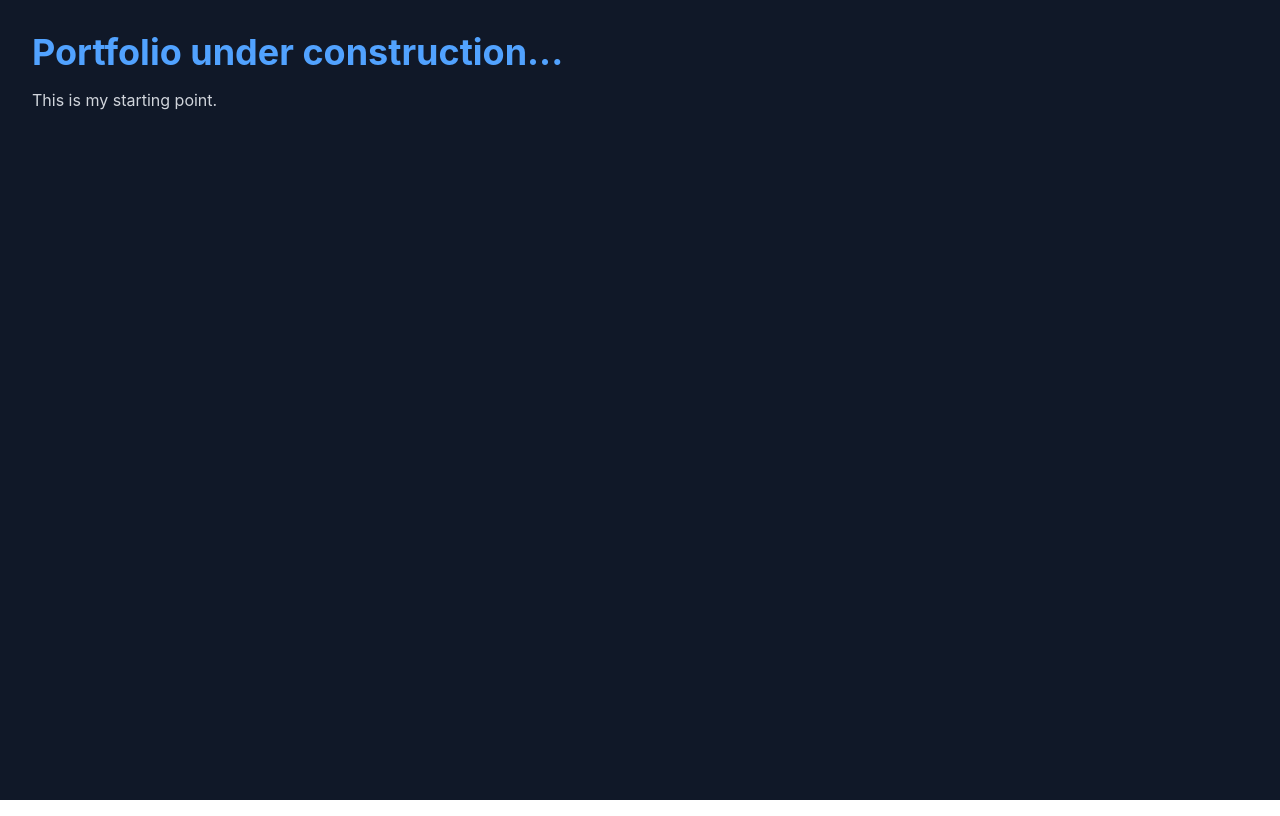
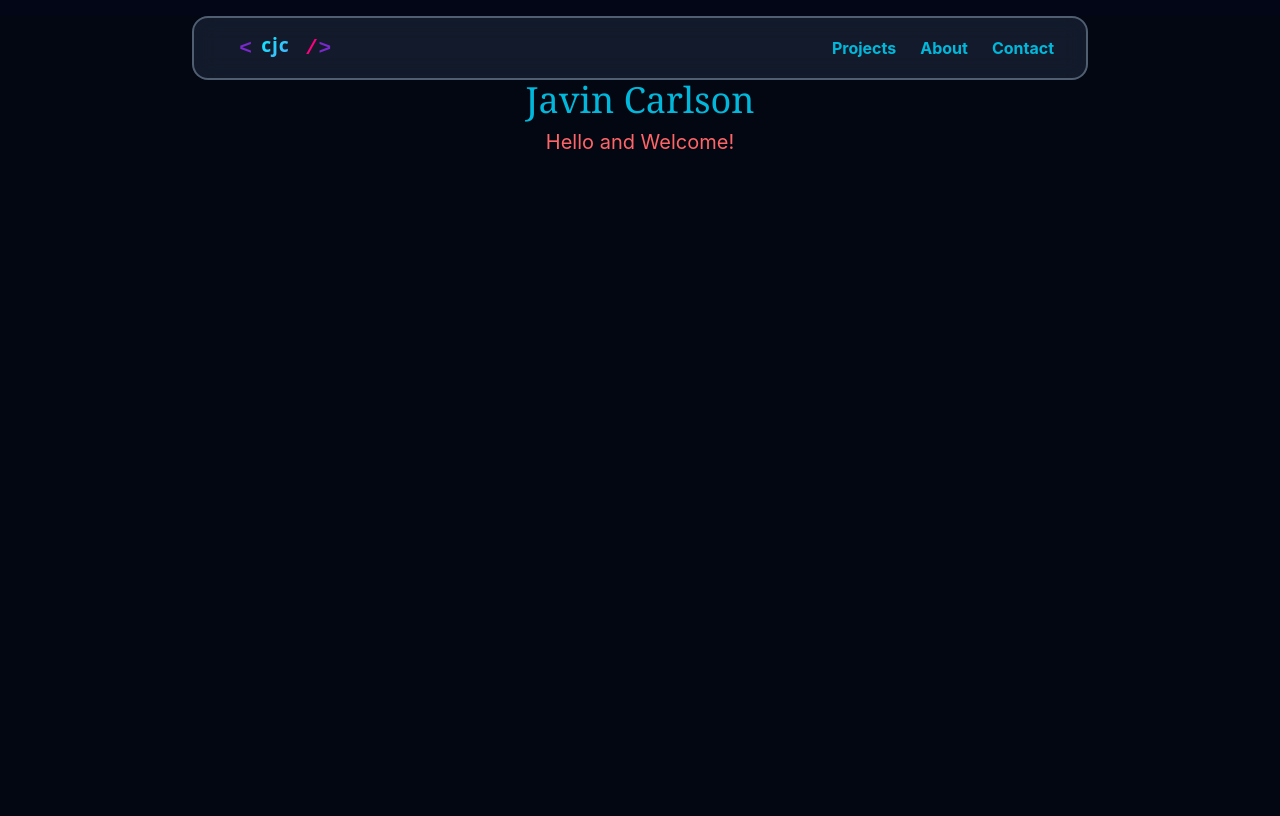
Before and after one commit to Javin2005/Personal-Website, a React (Vite) app in the folder frontend/: page / in a window 1280 px wide. Built offline with nearby package versions, Linux system fonts and the light colour scheme.

Commit message:
Started working more with the fronted. added a functioning Navbar and started a design for the front page

```diff
--- a/frontend/src/App.tsx
+++ b/frontend/src/App.tsx
@@ -1,10 +1,15 @@
+import Navbar from "./components/Navbar";
+
 function App() {
   return (
-    <div className="min-h-screen bg-gray-900 text-white p-8">
-      <h1 className="text-4xl font-bold text-blue-400">
-        Portfolio under construction...
-      </h1>
-      <p className="mt-4 text-gray-300">This is my starting point.</p>
+    <div className="min-h-screen bg-gray-950">
+      <Navbar />
+      <div className="flex flex-col items-center justify-center gap-2 h-[calc(100vh-4rem) pb-24] ">
+        <h1 className="font-serif text-4xl text-cyan-500 font-bold:">
+          Javin Carlson
+        </h1>
+        <h2 className="text-xl text-red-400"> Hello and Welcome!</h2>
+      </div>
     </div>
   );
 }
--- /dev/null
+++ b/frontend/src/components/Navbar.tsx
@@ -0,0 +1,25 @@
+import logo from "../assets/cjc.svg";
+
+function Navbar() {
+  return (
+    <nav className="h-16 max-w-4xl mx-auto mt-4 flex justify-between items-center sticky top-4 z-10 backdrop-blur-md bg-slate-800/60 border-2 border-slate-400/50 rounded-2xl px-8">
+      <a href="#" className="flex items-center h-full py-2">
+        <img src={logo} alt="logo" className="h-full w-auto" />
+      </a>
+
+      <ul className="flex gap-6 text-cyan-500 font-bold">
+        <li>
+          <a href="#projects">Projects</a>
+        </li>
+        <li>
+          <a href="#about">About</a>
+        </li>
+        <li>
+          <a href="#contact">Contact</a>
+        </li>
+      </ul>
+    </nav>
+  );
+}
+
+export default Navbar;
--- /dev/null
+++ b/frontend/src/components/ProjectCard.tsx
@@ -0,0 +1,22 @@
+interface Project {
+  id: number;
+  title: string;
+  description?: string;
+  tech_stack: string[];
+  github_url?: string;
+  featured: boolean;
+  category?: string;
+  difficulty: number;
+}
+
+export default function ProjectCard({
+  tile,
+  description,
+  tech_stack,
+  github_url,
+  difficulty,
+}: Project) {
+  return (
+    <div className="bg-slate-800 p-6 rounded-xl border border-slate-700"></div>
+  );
+}
--- a/frontend/src/index.css
+++ b/frontend/src/index.css
@@ -1 +1,6 @@
 @import "tailwindcss";
+html, body {
+  margin: 0;
+  padding: 0;
+  background-color: #020617;
+}
```
Also changed, not shown: frontend/src/assets/cjc.svg (added).
